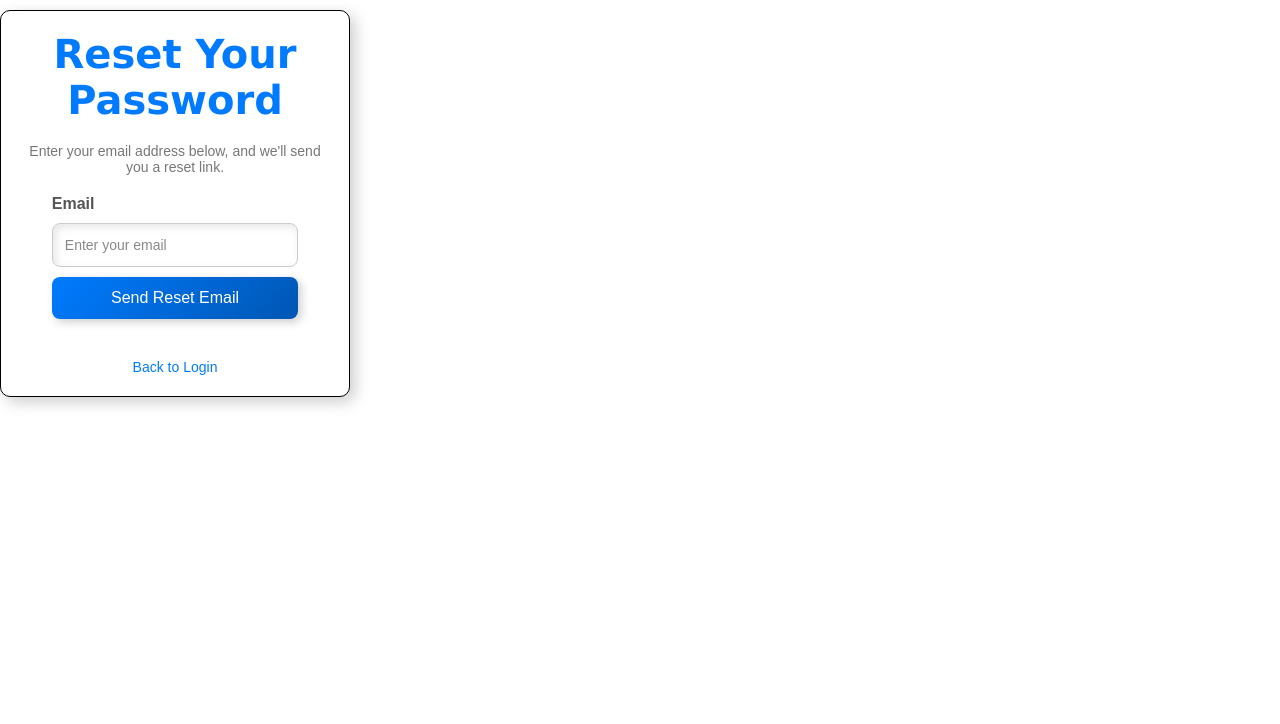
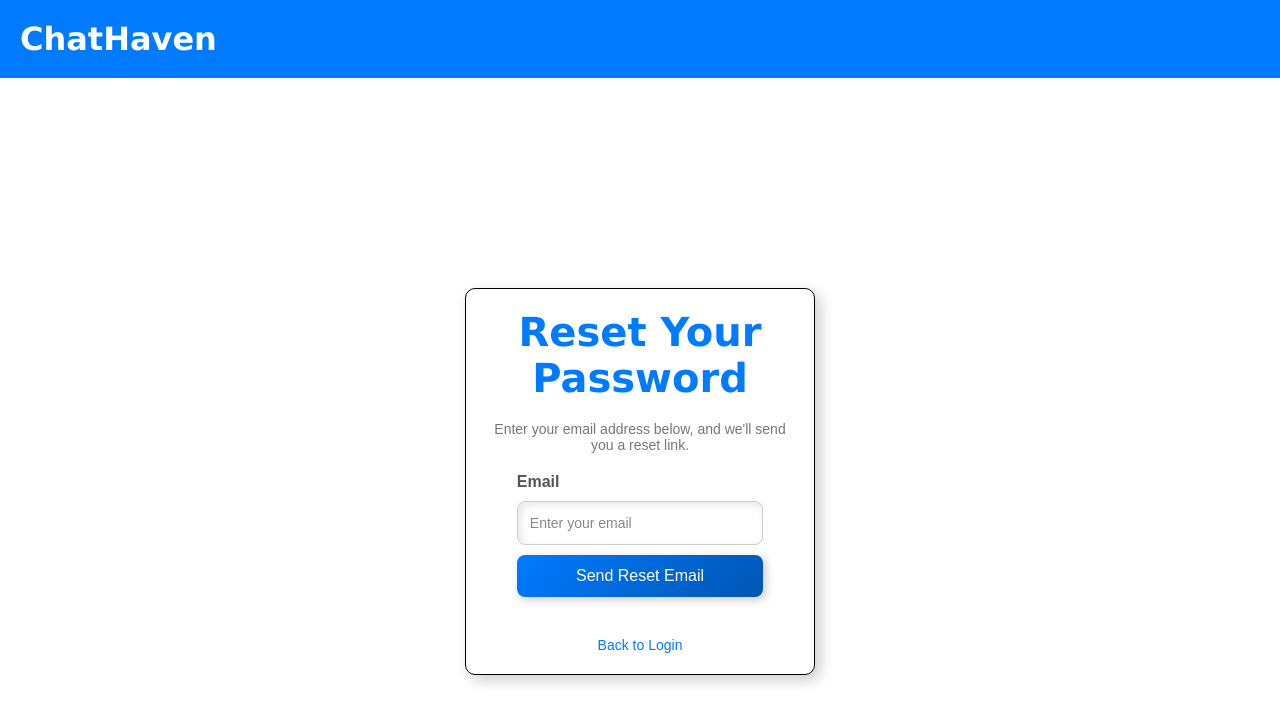
Before and after one commit to UnfairDistributionSoen341/unfair_distribution-SOEN341_Project_W25, a plain HTML site: page Sprint1/ForgotPassword/forgotpassword.html in a window 1280 px wide. Drawn offline with Linux system fonts and the light colour scheme.

Commit message:
Update forgotpassword.html

```diff
--- a/Sprint1/ForgotPassword/forgotpassword.html
+++ b/Sprint1/ForgotPassword/forgotpassword.html
@@ -7,7 +7,10 @@
     <link rel="stylesheet" href="./ForgotPassword.css">
 </head>
 <body>
-
+    <div class="main-header">
+        <h1>ChatHaven</h1>
+    </div>
+    <div class="container">
         <div class="forgot-password-container">
             <h2>Reset Your Password</h2>
             <p>Enter your email address below, and we'll send you a reset link.</p>
@@ -22,7 +25,7 @@
             <p id="message"></p>
             <a href="../LoginPage/user_login.html">Back to Login</a> <!-- back to login -->
         </div>
-
+        </div>
 
         <script type="module">
             import { initializeApp } from "https://www.gstatic.com/firebasejs/9.6.1/firebase-app.js";
@@ -45,7 +48,7 @@
             const auth = getAuth(app);
 
 
-    document.getElementById("forgotPasswordForm").addEventListener("submit", async function(event) {
+            document.getElementById("forgotPasswordForm").addEventListener("submit", async function (event) {
                 event.preventDefault();
                 const email = document.getElementById("email").value.trim();
 
```
Lines whose indentation alone changed are shown as unchanged.
